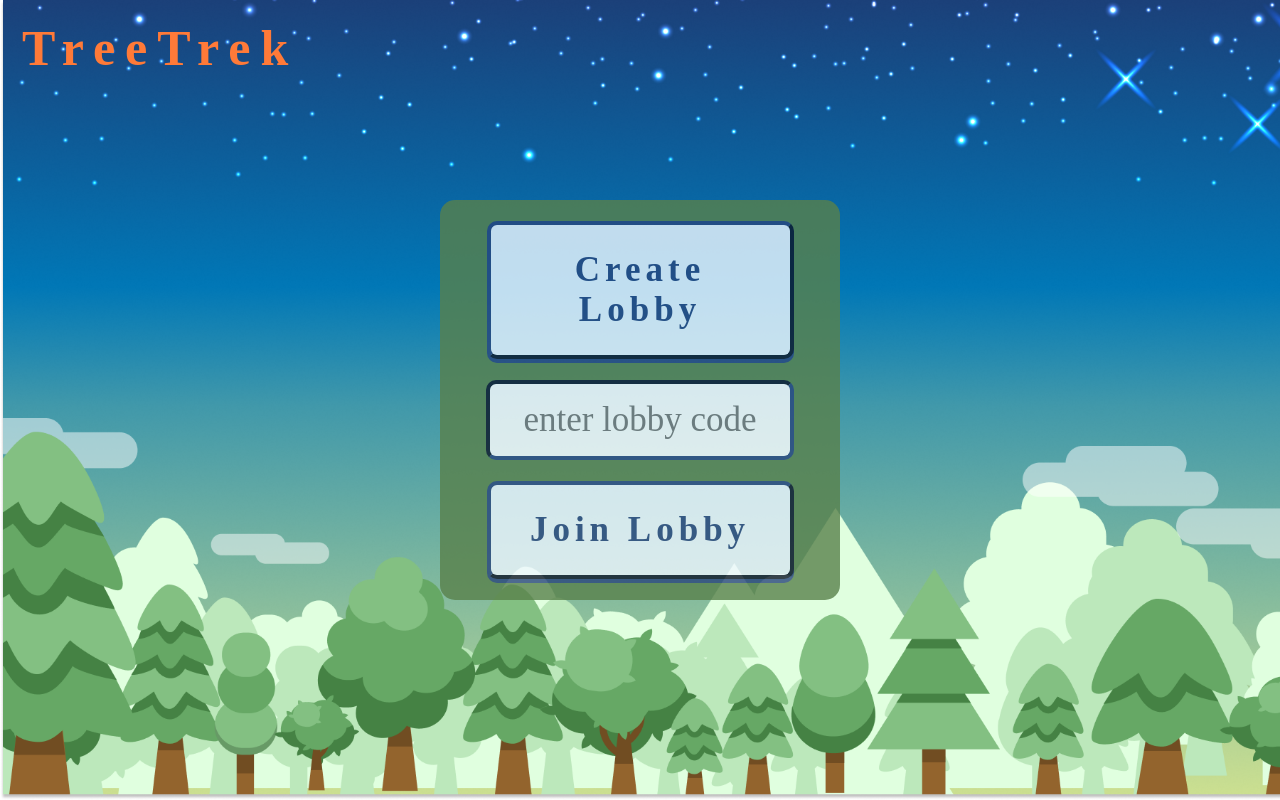
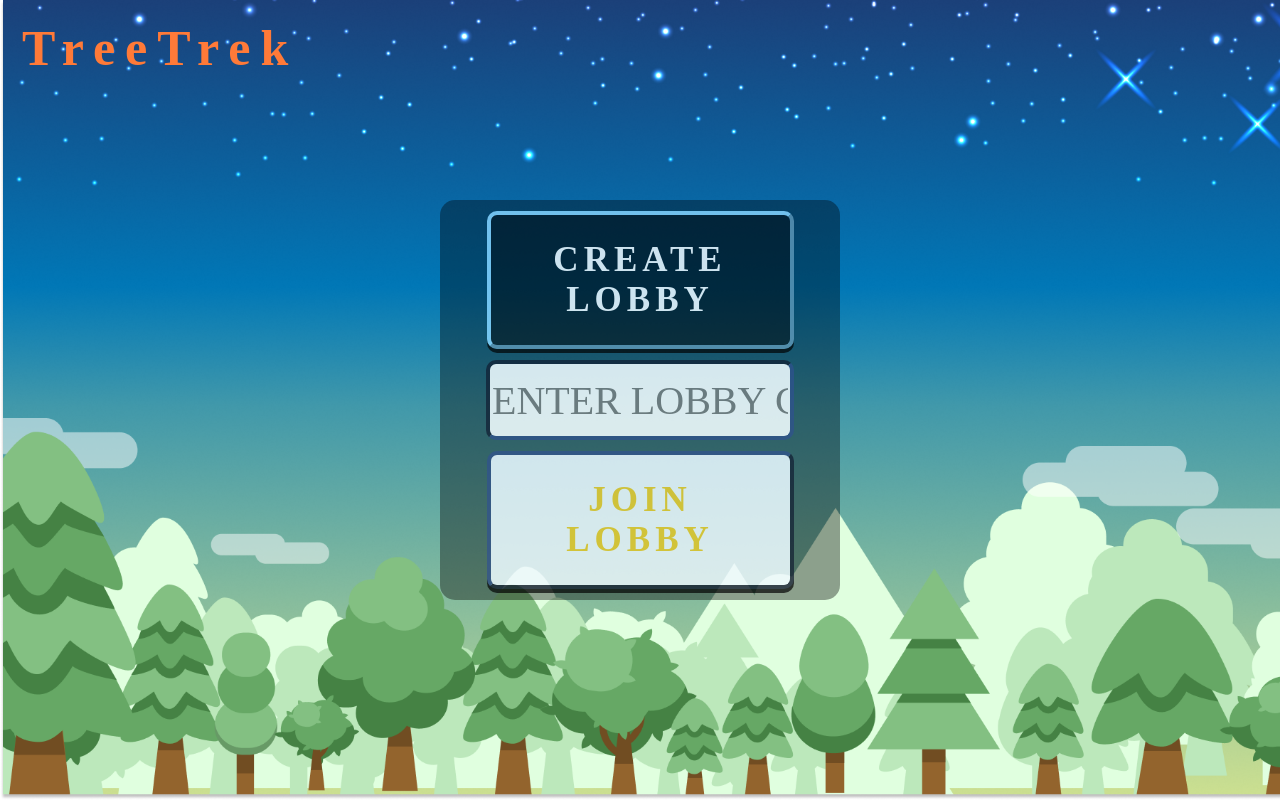
Before and after one commit to weblab-class/TreeTrek, a React (Vite) app: page /findlobby in a window 1280 px wide. Built offline with nearby package versions, Linux system fonts and the light colour scheme; no server answers; a web font is replaced by a local one.

Commit message:
arkgljebksfnl

```diff
--- a/client/src/components/modules/NavBar.css
+++ b/client/src/components/modules/NavBar.css
@@ -1,3 +1,7 @@
+.NavBar {
+  z-index: 1;
+}
+
 .NavBar-title {
   color: var(--primary);
   font-size: 50px;
--- a/client/src/components/pages/FindLobby.css
+++ b/client/src/components/pages/FindLobby.css
@@ -9,7 +9,7 @@
   top: 50%;
   left: 50%;
   transform: translate(-50%, -50%);
-  background-color: #59814b;
+  background-color: #00000077;
   opacity: 0.8;
   border-radius: 15px;
 }
@@ -25,37 +25,38 @@
   width: 296px;
   height: 70px;
   text-align: center;
-  font-size: 35px;
+  font-size: 40px;
   border-width: 4px;
   border-color: #29457c;
   font-family: "Micro 5", serif;
+  color: var(--primary--dim);
 }
 
 .lobby-container button {
   border-radius: 10px;
-  color: #29457c;
   font-size: 35px;
   width: 307px;
   padding: 25px;
   font-weight: bold;
   letter-spacing: 5px;
   border-width: 4px;
-  border-color: #29457c;
-  background-color: aliceblue;
   transition: all 0.1s ease-in-out;
   cursor: pointer;
-  box-shadow: 0 4px #29457c;
 }
 
-/* .create-button {
-  padding: 5px;
-  margin: 5px;
+.create-button {
+  color: white;
+  border-color: #8cd6ff;
+  background-color: #000000a8;
+  box-shadow: 0 4px #000000;
 }
 
 .join-button {
-  padding: 5px;
-  margin: 5px;
-} */
+  color: var(--primary);
+  border-color: #29457c;
+  background-color: aliceblue;
+  box-shadow: 0 4px #000000;
+}
 
 /* When hovering, make it look pressed */
 .lobby-container button:hover {
--- a/client/src/components/pages/FindLobby.jsx
+++ b/client/src/components/pages/FindLobby.jsx
@@ -30,17 +30,17 @@ const FindLobby = () => {
       <div className = "lobby-container">
         {/* <h2>Lobby Page</h2> */}
         <button onClick={handleCreateLobby}className = "create-button">
-          Create Lobby
+          CREATE LOBBY
         </button>
         <input
           type="text"
           value={lobbyCode}
           onChange={(e) => setLobbyCode(e.target.value)}
-          placeholder="enter lobby code"
+          placeholder="ENTER LOBBY CODE"
           className="input-box"
         />
         <button onClick={handleJoinLobby} className = "join-button">
-          Join Lobby
+          JOIN LOBBY
         </button>
       </div>
     </div>
--- a/client/src/components/pages/Lobby.css
+++ b/client/src/components/pages/Lobby.css
@@ -1,7 +1,13 @@
-.character-selection {
+.waitingBg {
   background-image: url("../../waitingbg.jpg");
   background-size: cover;
   background-position: center;
+  z-index: -1;
+}
+.character-selection {
+  /* background-image: url("../../waitingbg.jpg");
+  background-size: cover;
+  background-position: center; */
   height: 100%;
   width: 100%;
   position: absolute;
@@ -15,6 +21,7 @@
   transform: translate(-50%, -50%);
   color: var(--primary);
   font-size: 70px;
+  letter-spacing: 10px;
 }
 
 .character-selection-options {
@@ -26,8 +33,6 @@
   flex: row;
   align-items: center;
   gap: 20px;
-  /* justify-content: space-evenly; */
-  /* row-gap: 300px; */
 }
 
 .character-selection .character-container {
--- a/client/src/components/pages/LobbyM.jsx
+++ b/client/src/components/pages/LobbyM.jsx
@@ -50,6 +50,7 @@ const LobbyM = () => {
 
 
   return (
+    <body class = "waitingBg">
         <div className="character-selection">
             <h1>Lobby ID: {props.lobbyId}</h1>
             <div className="character-selection-options">
@@ -62,6 +63,7 @@ const LobbyM = () => {
             </div>
             {playButton}
         </div>
+    </body>
   );
 };
 
--- a/client/src/components/pages/LobbyS.jsx
+++ b/client/src/components/pages/LobbyS.jsx
@@ -46,6 +46,7 @@ const LobbyS = () => {
     };
 
     return (
+        <body class = "waitingBg">
             <div>
                 <NavBar />
                 <div className="character-selection">
@@ -64,6 +65,7 @@ const LobbyS = () => {
                     {playButton}
                 </div>
             </div>
+        </body>
     );
 };
 
```
Lines whose indentation alone changed are shown as unchanged.
